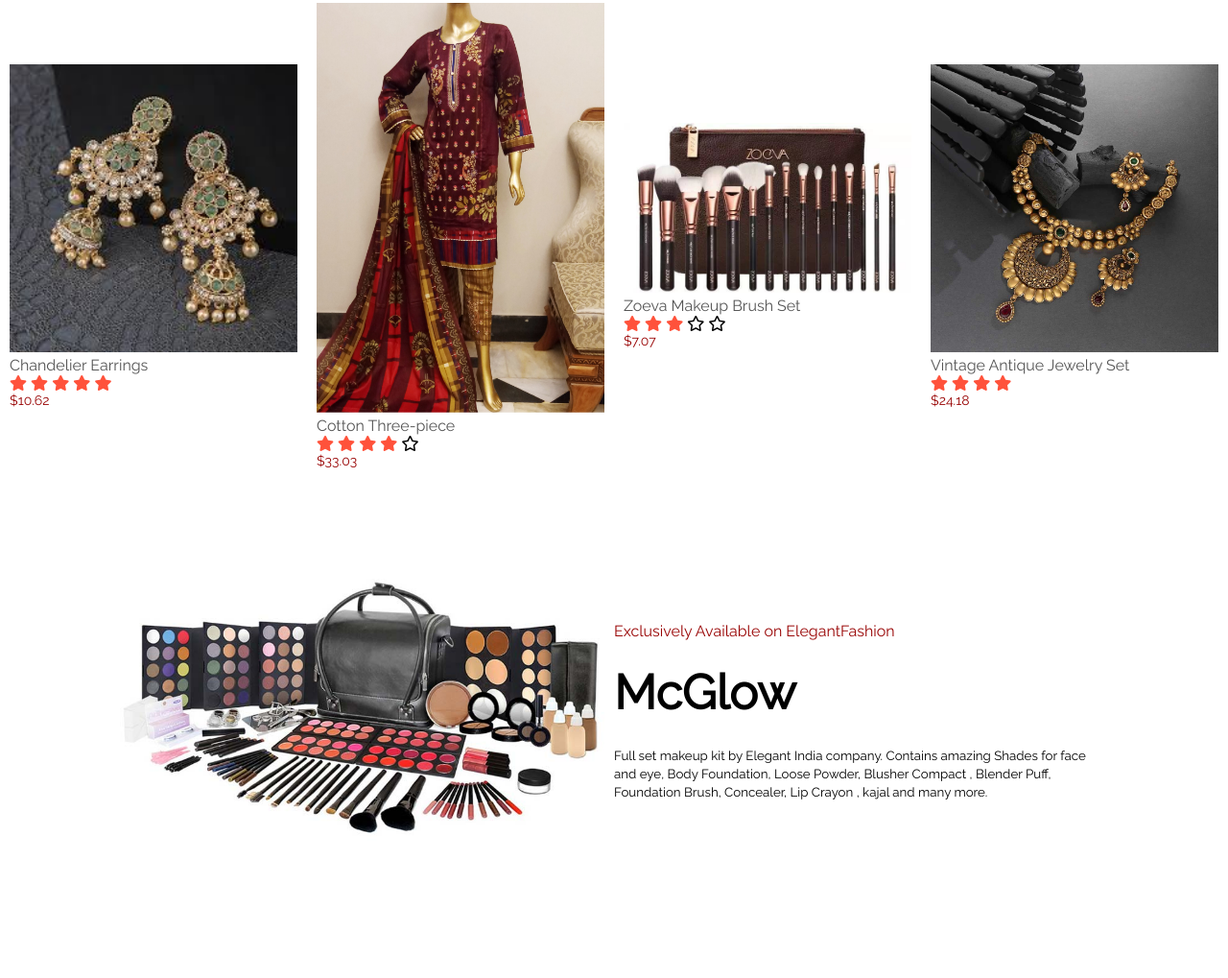
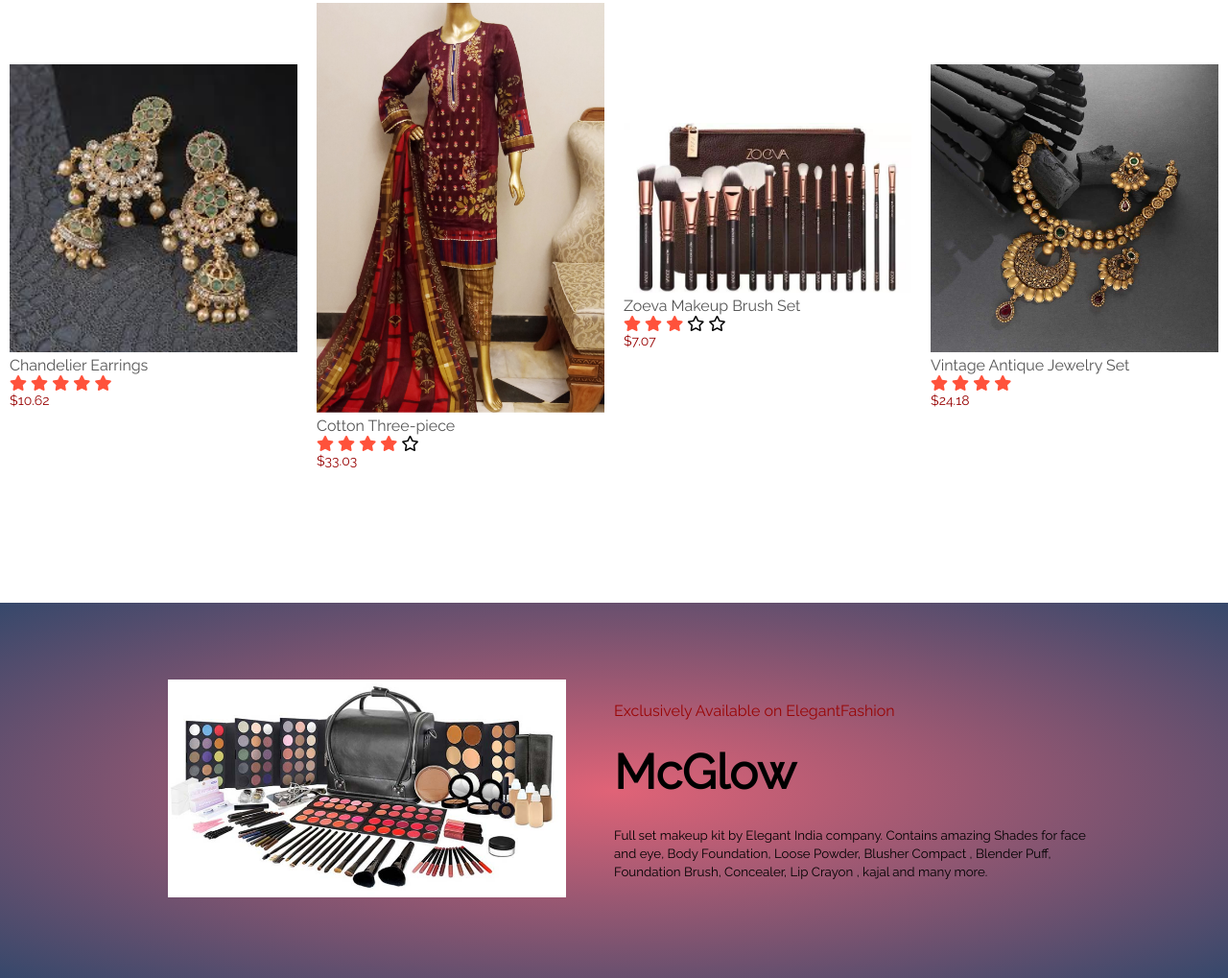
Before and after one commit to 053-supti/Project, a plain HTML site: page index.html in a window 1280 px wide. Shown: the part 2842-3861 px from the top of the page at 96% size. Before the commit the page ends 3776 px from the top, so only its background shows below. Drawn offline with Linux system fonts and the light colour scheme.

Commit message:
background added in exclusive product

```diff
--- a/style.css
+++ b/style.css
@@ -136,3 +136,11 @@ h4{
 .col-4:hover{
     transform: translateY(-5px);
 }
+.offer{
+    background: radial-gradient(  #e06377,  #36486b);
+    margin-top: 80px;
+    padding: 30px 0;
+}
+.col-2 .offer-img{
+    padding: 50px;
+}
```
